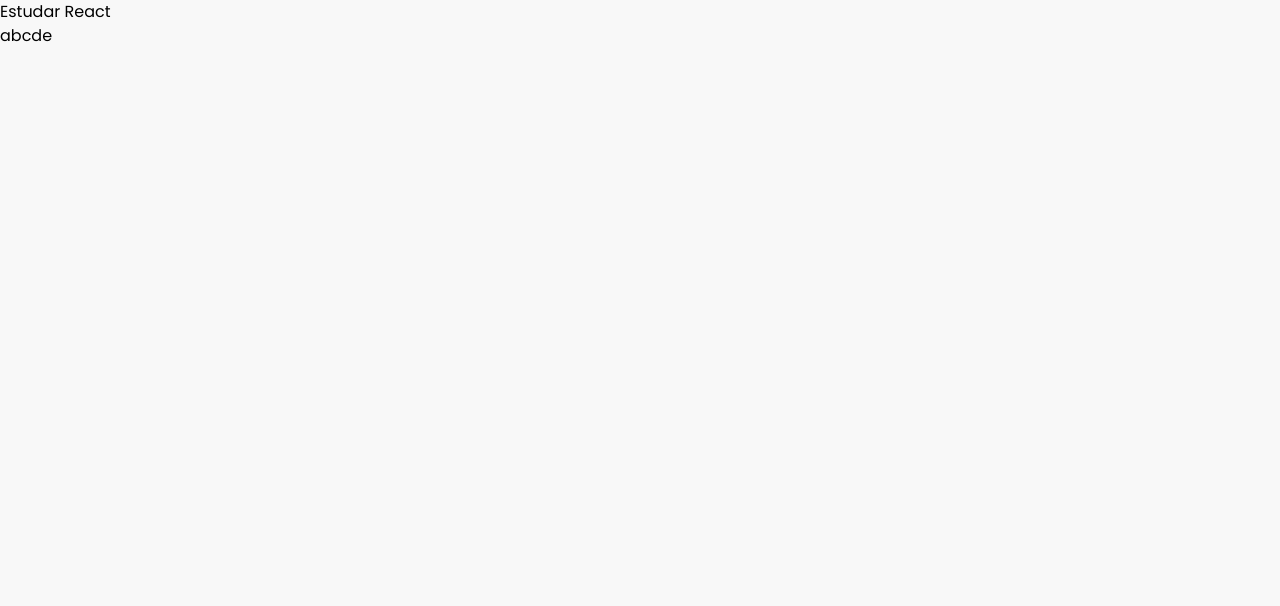
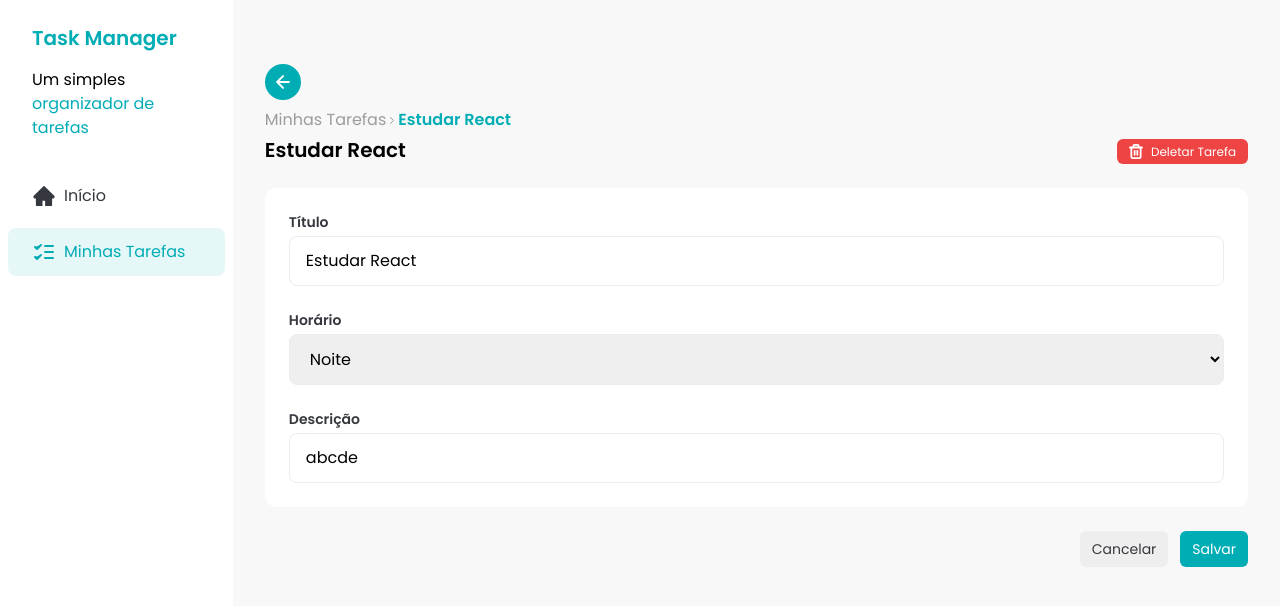
Before and after one commit to Viniciusbsouto/Task-Manager, a React app: page /task/3 in a window 1280 px wide. Shown: the top 606 px of the page. Built offline with nearby package versions, Linux system fonts and the light colour scheme; data requests are answered from the project's data file; the HTML template or start-up script is replaced by a standard one.

Commit message:
feat: add initial TaskDetails page

```diff
--- a/src/assets/icons/index.js
+++ b/src/assets/icons/index.js
@@ -12,6 +12,8 @@
 import TasksIcon from "./tasks.svg?react";
 // import Tasks2Icon from "./tasks-2.svg?react"
 import TrashIcon from "./trash.svg?react";
+import ChevronRightIcon from "./chevron-right.svg?react";
+import ArrowLeftIcon from "./arrow-left.svg?react";
 
 export {
   AddIcon,
@@ -24,4 +26,6 @@
   SunIcon,
   TasksIcon,
   TrashIcon,
+  ChevronRightIcon,
+  ArrowLeftIcon,
 };
--- a/src/componentes/Button.jsx
+++ b/src/componentes/Button.jsx
@@ -14,6 +14,7 @@
         primary: "bg-brand-primary text-white hover:bg-[#019AA0]",
         secondary: "bg-brand-light-gray text-brand-dark-blue hover:bg-gray-300",
         ghost: "bg-transparent text-brand-dark-gray hover:bg-gray-200",
+        danger: "bg-brand-danger text-brand-white hover:bg-opacity-70",
       },
       size: {
         small: "py-1 text-xs",
--- a/src/pages/task-details.jsx
+++ b/src/pages/task-details.jsx
@@ -1,9 +1,17 @@
 import { useEffect, useState } from "react";
-import { useParams } from "react-router-dom";
+import { useNavigate, useParams } from "react-router-dom";
+
+import { ArrowLeftIcon, ChevronRightIcon, TrashIcon } from "../assets/icons";
+import Button from "../componentes/Button";
+import Input from "../componentes/Input";
+import InputLabel from "../componentes/InputLabel";
+import Sidebar from "../componentes/Sidebar";
+import TimeSelect from "../componentes/TimeSelect";
 
 const TaskDetailsPage = () => {
   const { taskId } = useParams();
   const [task, setTask] = useState();
+  const navigate = useNavigate();
 
   useEffect(() => {
     const fetchTask = async () => {
@@ -17,9 +25,64 @@
   }, [taskId]);
 
   return (
-    <div>
-      <h1>{task?.title}</h1>
-      <p>{task?.description}</p>
+    <div className="flex">
+      <Sidebar />
+      <div className="w-full space-y-6 px-8 py-16">
+        {/* Barra do topo */}
+        <div className="flex w-full justify-between">
+          {/* Parte da Esquerda */}
+          <div>
+            <button
+              onClick={() => navigate(-1)}
+              className="mb-2 flex size-9 items-center justify-center rounded-full bg-brand-primary"
+            >
+              <ArrowLeftIcon />
+            </button>
+            <div className="flex items-center gap-1">
+              <span
+                className="cursor-pointer text-brand-text-gray"
+                onClick={() => navigate(-1)}
+              >
+                Minhas Tarefas
+              </span>
+              <ChevronRightIcon className="text-brand-text-gray" />
+              <span className="font-semibold text-brand-primary">
+                {task?.title}
+              </span>
+            </div>
+            <h1 className="mt-1 text-xl font-semibold">{task?.title}</h1>
+          </div>
+          {/*Parte da Direita */}
+          <Button className="h-fit self-end" color="danger">
+            <TrashIcon />
+            Deletar Tarefa
+          </Button>
+        </div>
+        {/* Dados Da Tarefa */}
+        <div className="space-y-6 rounded-xl bg-brand-white p-6">
+          <div>
+            <Input id="title" label="Título" value={task?.title} />
+          </div>
+          <div>
+            <TimeSelect value={task?.time} />
+          </div>
+          <div>
+            <Input
+              label="Descrição"
+              id="description"
+              value={task?.description}
+            />
+          </div>
+        </div>
+        <div className="flex w-full justify-end gap-3">
+          <Button color="secondary" size="large">
+            Cancelar
+          </Button>
+          <Button color="primary" size="large">
+            Salvar
+          </Button>
+        </div>
+      </div>
     </div>
   );
 };
```
Also changed, not shown: src/assets/icons/arrow-left.svg (added), src/assets/icons/chevron-right.svg (added).
